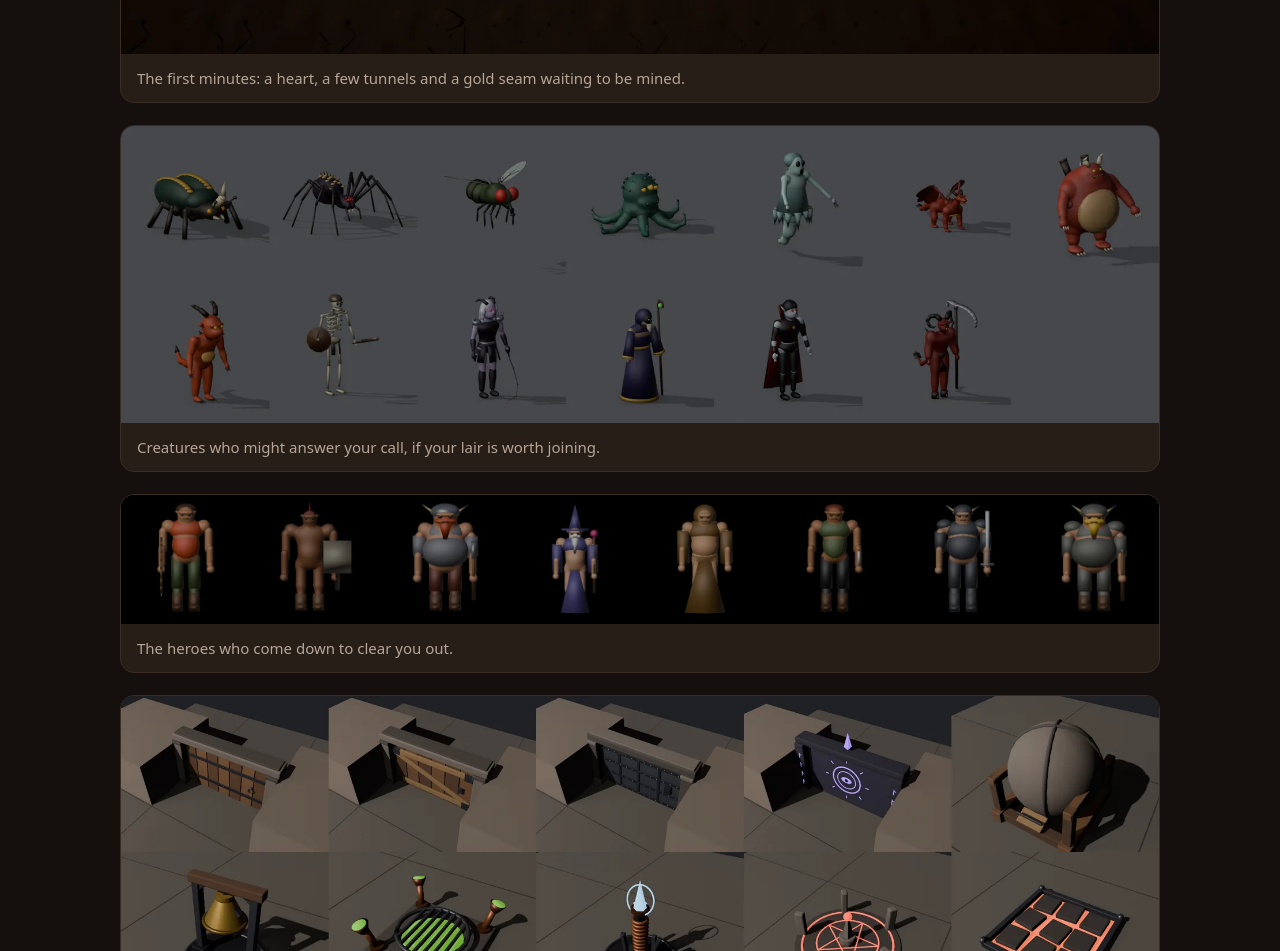
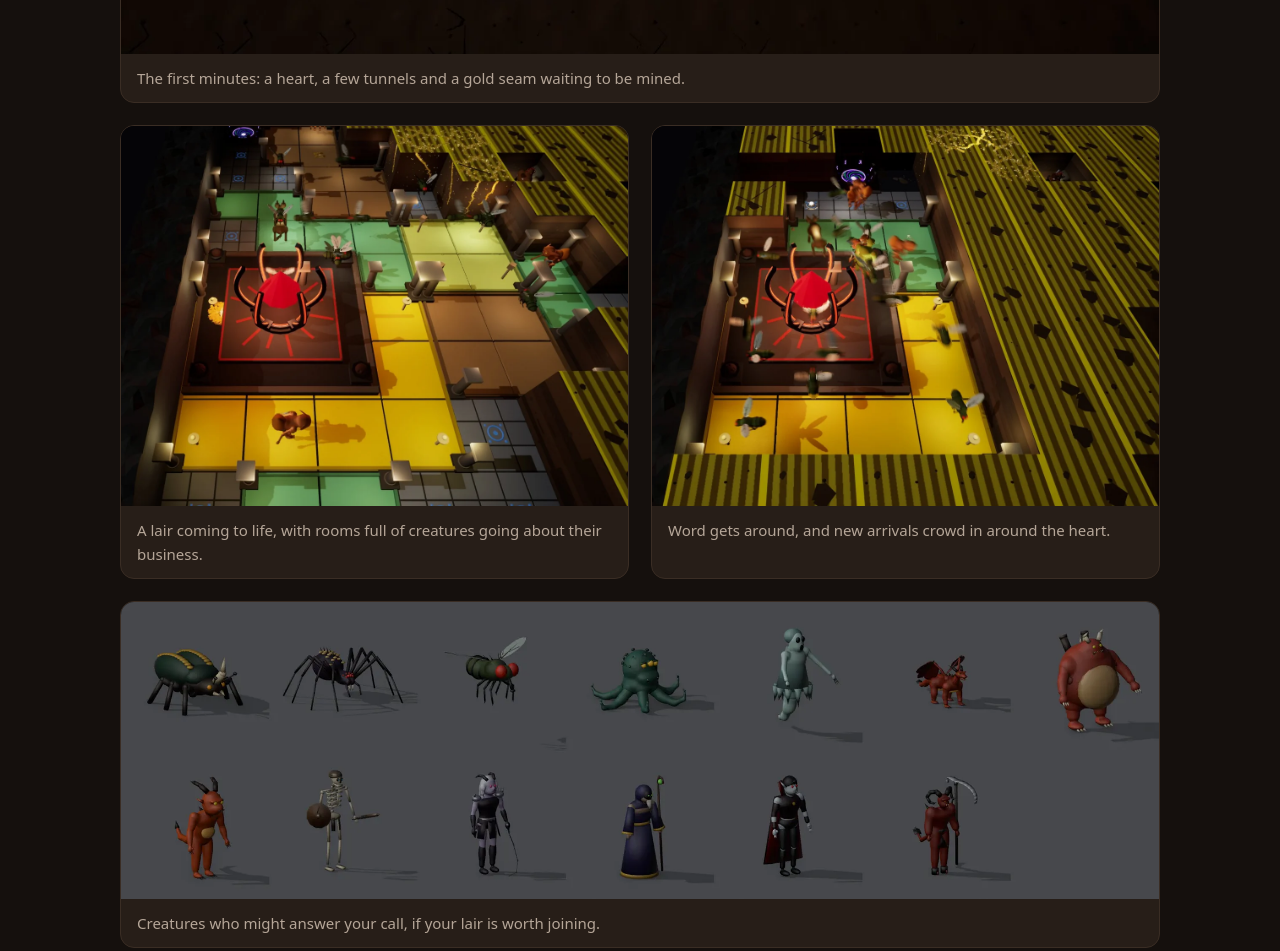
Before and after one commit to Ziggista/dig-dominate-web, an Astro site: page / in a window 1280 px wide. Shown: the part 2320-3271 px from the top of the page. Built offline with nearby package versions, Linux system fonts and the light colour scheme; Astro itself is replaced by a stand-in of ours.

Commit message:
Add busy lair and swarming heart captures to the gallery (#5)
Claude-Session: https://claude.ai/code/session_01DWQN1NHCANehh9gsSTgVqR

Co-authored-by: Claude <noreply@anthropic.com>

```diff
--- a/src/pages/index.astro
+++ b/src/pages/index.astro
@@ -21,6 +21,8 @@ const modes = [
 // Images live in public/screenshots/. Use only this game's own art.
 const shots = [
   { src: '/screenshots/heart-room.webp', w: 1600, h: 900, alt: 'A torch-lit heart room deep in the rock, with a digger at work and a glittering gold seam nearby', caption: 'The first minutes: a heart, a few tunnels and a gold seam waiting to be mined.' },
+  { src: '/screenshots/busy-lair.webp', w: 1200, h: 900, alt: 'A busy lair: creatures moving between the heart, a hatchery and freshly dug rooms', caption: 'A lair coming to life, with rooms full of creatures going about their business.' },
+  { src: '/screenshots/swarming-heart.webp', w: 1200, h: 900, alt: 'Creatures swarming around the heart room as new arrivals pour in', caption: 'Word gets around, and new arrivals crowd in around the heart.' },
   { src: '/screenshots/creatures.webp', w: 1800, h: 514, alt: 'Line-up of thirteen creature models', caption: 'Creatures who might answer your call, if your lair is worth joining.' },
   { src: '/screenshots/heroes.webp', w: 2400, h: 300, alt: 'Line-up of eight hero models', caption: 'The heroes who come down to clear you out.' },
   { src: '/screenshots/doors-traps.webp', w: 1800, h: 540, alt: 'Doors and traps from the workshop', caption: 'Doors and traps your workshop can build.' },
@@ -70,7 +72,7 @@ const latest = (await getPosts()).slice(0, 3);
       <p class="sub">Work-in-progress captures and models from the alpha.</p>
       <div class="gallery">
         {shots.map((s, i) => (
-          <figure class={i === 0 ? 'feature' : ''}>
+          <figure class={i === 0 ? 'feature' : s.w / s.h > 2 ? 'wide' : ''}>
             <img src={s.src} width={s.w} height={s.h} alt={s.alt} loading={i === 0 ? 'eager' : 'lazy'} decoding="async" />
             <figcaption>{s.caption}</figcaption>
           </figure>
--- a/src/styles/global.css
+++ b/src/styles/global.css
@@ -58,7 +58,9 @@ section > .wrap > p.sub { color: var(--muted); margin: 0 0 28px; max-width: 680p
 .shot { aspect-ratio: 16/9; border-radius: var(--radius); border: 1px dashed var(--line); background: repeating-linear-gradient(45deg, var(--bg-2), var(--bg-2) 12px, var(--panel) 12px, var(--panel) 24px); display: grid; place-items: center; color: var(--muted); font-size: 14px; overflow: hidden; }
 .shot img { width: 100%; height: 100%; object-fit: cover; }
 
-.gallery { display: grid; gap: 22px; }
+.gallery { display: grid; gap: 22px; grid-template-columns: repeat(2, 1fr); }
+.gallery figure.feature, .gallery figure.wide { grid-column: 1 / -1; }
+@media (max-width: 720px) { .gallery { grid-template-columns: 1fr; } }
 .gallery figure { margin: 0; background: var(--panel); border: 1px solid var(--line); border-radius: var(--radius); overflow: hidden; }
 .gallery img { width: 100%; height: auto; background: #111; }
 .gallery figcaption { padding: 12px 16px; color: var(--muted); font-size: 15px; }
```
Also changed, not shown: public/screenshots/busy-lair.webp (added), public/screenshots/swarming-heart.webp (added).
